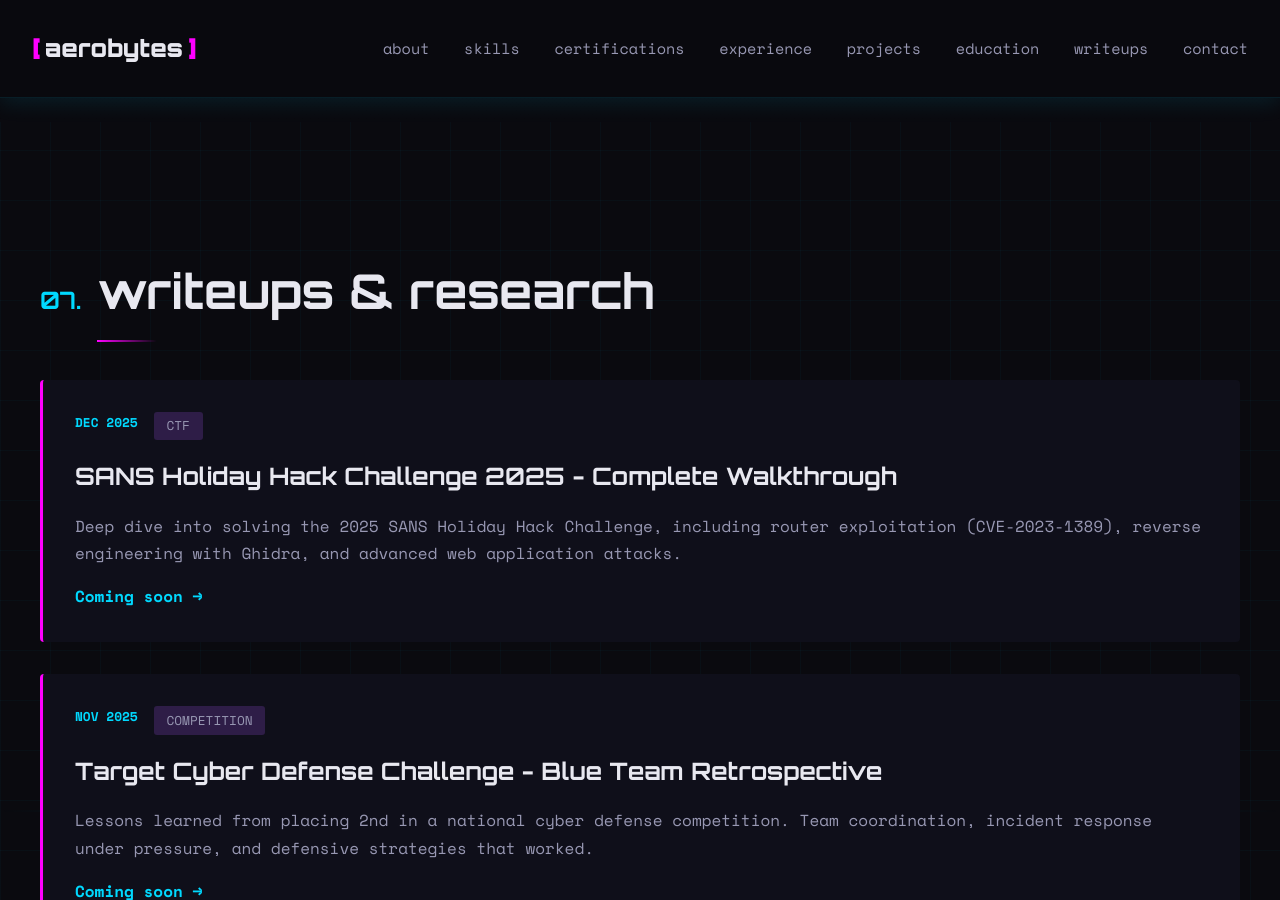
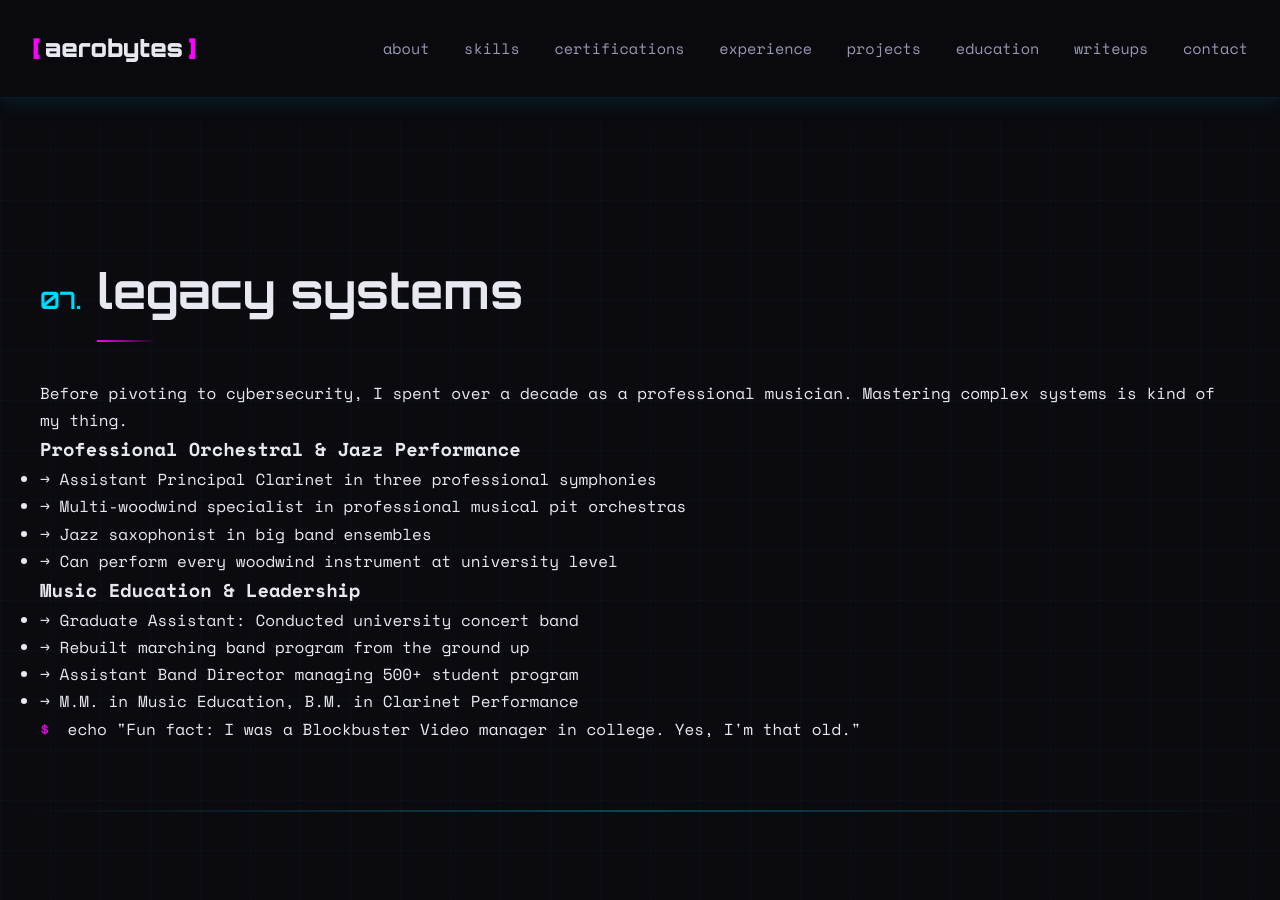
Before and after one commit to Aeronique/aerobytes-site, a Jekyll site: the page built from index.html, in a window 1280 px wide and 900 px high, scrolled down 8166 px. Built offline with Jekyll 4.4.1, drawn with Linux system fonts in a browser that asks for light colours.

Commit message:
Update index.html

```diff
--- a/index.html
+++ b/index.html
@@ -342,6 +342,44 @@ title: Home
     </div>
 </section>
 
+<!-- Legacy Systems Section -->
+<section id="legacy" class="section">
+    <div class="container">
+        <h2 class="section-title">
+            <span class="section-number">07.</span>
+            <span class="section-text">legacy systems</span>
+        </h2>
+
+        <p class="section-intro">Before pivoting to cybersecurity, I spent over a decade as a professional musician. Mastering complex systems is kind of my thing.</p>
+
+        <div class="legacy-grid">
+            <div class="legacy-card">
+                <h3 class="legacy-title">Professional Orchestral & Jazz Performance</h3>
+                <ul class="legacy-list">
+                    <li>→ Assistant Principal Clarinet in three professional symphonies</li>
+                    <li>→ Multi-woodwind specialist in professional musical pit orchestras</li>
+                    <li>→ Jazz saxophonist in big band ensembles</li>
+                    <li>→ Can perform every woodwind instrument at university level</li>
+                </ul>
+            </div>
+
+            <div class="legacy-card">
+                <h3 class="legacy-title">Music Education & Leadership</h3>
+                <ul class="legacy-list">
+                    <li>→ Graduate Assistant: Conducted university concert band</li>
+                    <li>→ Rebuilt marching band program from the ground up</li>
+                    <li>→ Assistant Band Director managing 500+ student program</li>
+                    <li>→ M.M. in Music Education, B.M. in Clarinet Performance</li>
+                </ul>
+            </div>
+        </div>
+
+        <div class="fun-facts">
+            <p class="fun-fact"><span class="prompt">$</span> echo "Fun fact: I was a Blockbuster Video manager in college. Yes, I'm that old."</p>
+        </div>
+    </div>
+</section>
+
 <!-- Writeups Section -->
 <section id="writeups" class="section">
     <div class="container">
```
